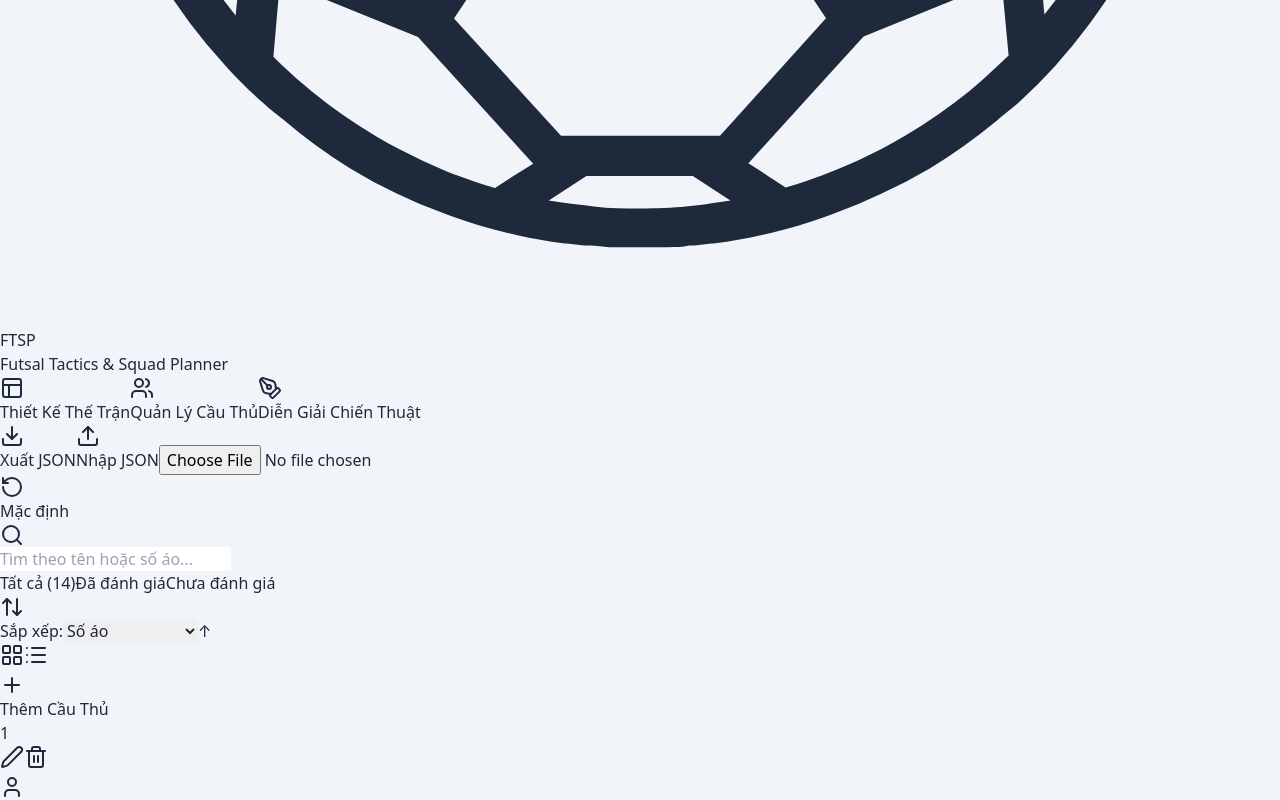
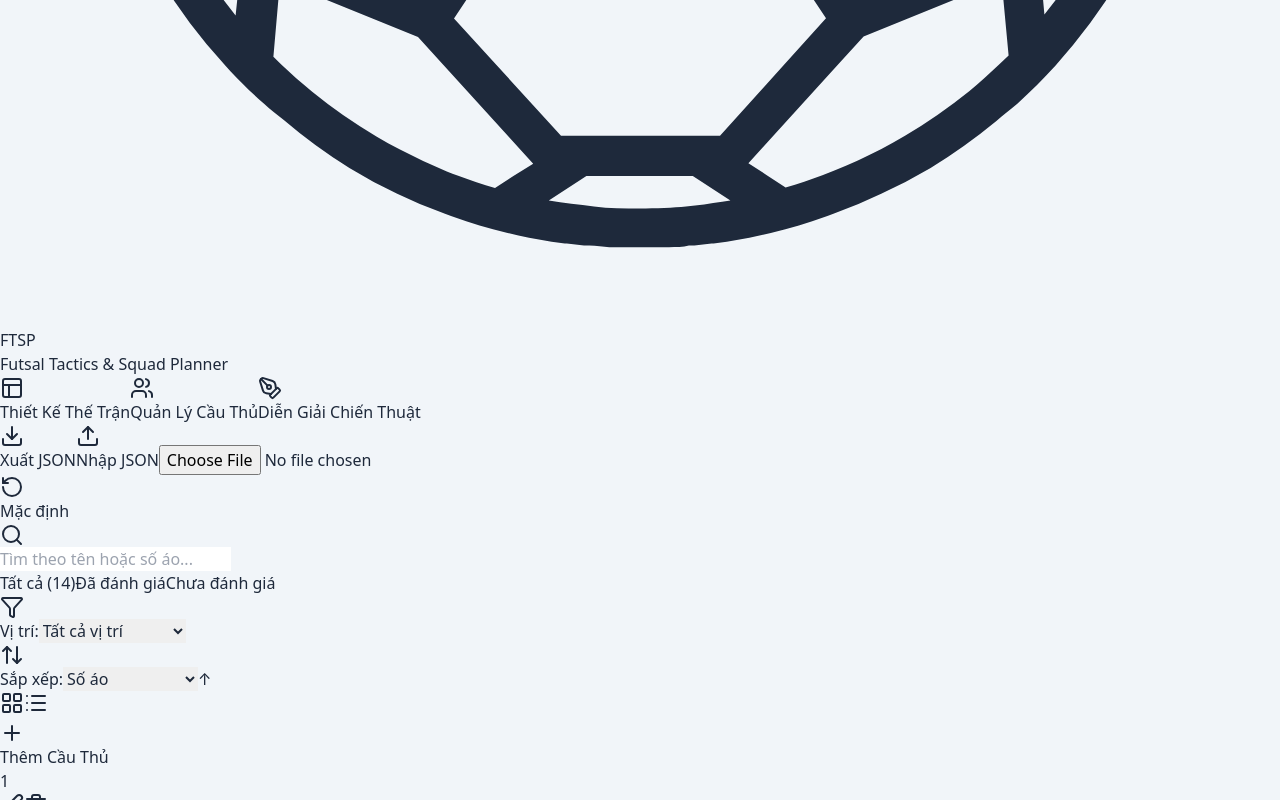
Before and after one commit to haidinhtran/futsal-planner, a React (Vite) app: page / in a window 1280 px wide. Both pictures are taken after a click on the button "Quản Lý Cầu Thủ". Shown: the part 952-1752 px from the top of the page. Built offline with nearby package versions, Linux system fonts and the light colour scheme.

Commit message:
feat: implement PlayerManagement component with filtering, sorting, and CRUD modal support

```diff
--- a/src/components/PlayerManagement.tsx
+++ b/src/components/PlayerManagement.tsx
@@ -1,7 +1,7 @@
 import React, { useState, useMemo } from 'react';
-import type { Player } from '../types/futsal';
+import type { Player, PositionTag } from '../types/futsal';
 import { PlayerCard } from './PlayerCard';
-import { Plus, Search, ArrowUpDown, LayoutGrid, List, X, Check, AlertCircle } from 'lucide-react';
+import { Plus, Search, ArrowUpDown, LayoutGrid, List, X, Check, AlertCircle, Filter } from 'lucide-react';
 
 interface PlayerManagementProps {
   players: Player[];
@@ -16,6 +16,7 @@ export const PlayerManagement: React.FC<PlayerManagementProps> = ({
 }) => {
   const [searchTerm, setSearchTerm] = useState('');
   const [filterRated, setFilterRated] = useState<'all' | 'rated' | 'unrated'>('all');
+  const [filterPosition, setFilterPosition] = useState<'all' | PositionTag>('all');
   const [sortBy, setSortBy] = useState<'number' | 'name' | 'total' | 'stamina' | 'attack' | 'defense'>('number');
   const [sortOrder, setSortOrder] = useState<'asc' | 'desc'>('asc');
   const [viewMode, setViewMode] = useState<'grid' | 'list'>('grid');
@@ -41,8 +42,15 @@ export const PlayerManagement: React.FC<PlayerManagementProps> = ({
         if (!matchesSearch) return false;
 
         const isRated = p.stamina !== null || p.attack !== null || p.defense !== null;
-        if (filterRated === 'rated') return isRated;
-        if (filterRated === 'unrated') return !isRated;
+        if (filterRated === 'rated' && !isRated) return false;
+        if (filterRated === 'unrated' && isRated) return false;
+
+        if (filterPosition !== 'all') {
+          if (!p.positions || !p.positions.includes(filterPosition)) {
+            return false;
+          }
+        }
+
         return true;
       })
       .sort((a, b) => {
@@ -61,7 +69,7 @@ export const PlayerManagement: React.FC<PlayerManagementProps> = ({
         if (valA > valB) return sortOrder === 'asc' ? 1 : -1;
         return 0;
       });
-  }, [players, searchTerm, filterRated, sortBy, sortOrder]);
+  }, [players, searchTerm, filterRated, filterPosition, sortBy, sortOrder]);
 
   const handleOpenAddModal = () => {
     const usedNumbers = new Set(players.map((p) => p.number));
@@ -166,6 +174,23 @@ export const PlayerManagement: React.FC<PlayerManagementProps> = ({
             >
               Chưa đánh giá
             </button>
+          </div>
+
+          {/* Position Filter */}
+          <div className="flex items-center space-x-2 bg-slate-50 border border-slate-200 px-3.5 py-2 rounded-xl text-xs font-semibold text-slate-700">
+            <Filter className="w-4 h-4 text-slate-400" />
+            <span>Vị trí:</span>
+            <select
+              value={filterPosition}
+              onChange={(e) => setFilterPosition(e.target.value as any)}
+              className="bg-transparent font-bold focus:outline-none cursor-pointer text-slate-900"
+            >
+              <option value="all">Tất cả vị trí</option>
+              <option value="GK">🧤 Thủ môn (GK)</option>
+              <option value="FI">🟣 Fixo (FI)</option>
+              <option value="AL">🔵 Ala (AL)</option>
+              <option value="PI">🟠 Pivot (PI)</option>
+            </select>
           </div>
 
           {/* Sort Dropdown */}
```
